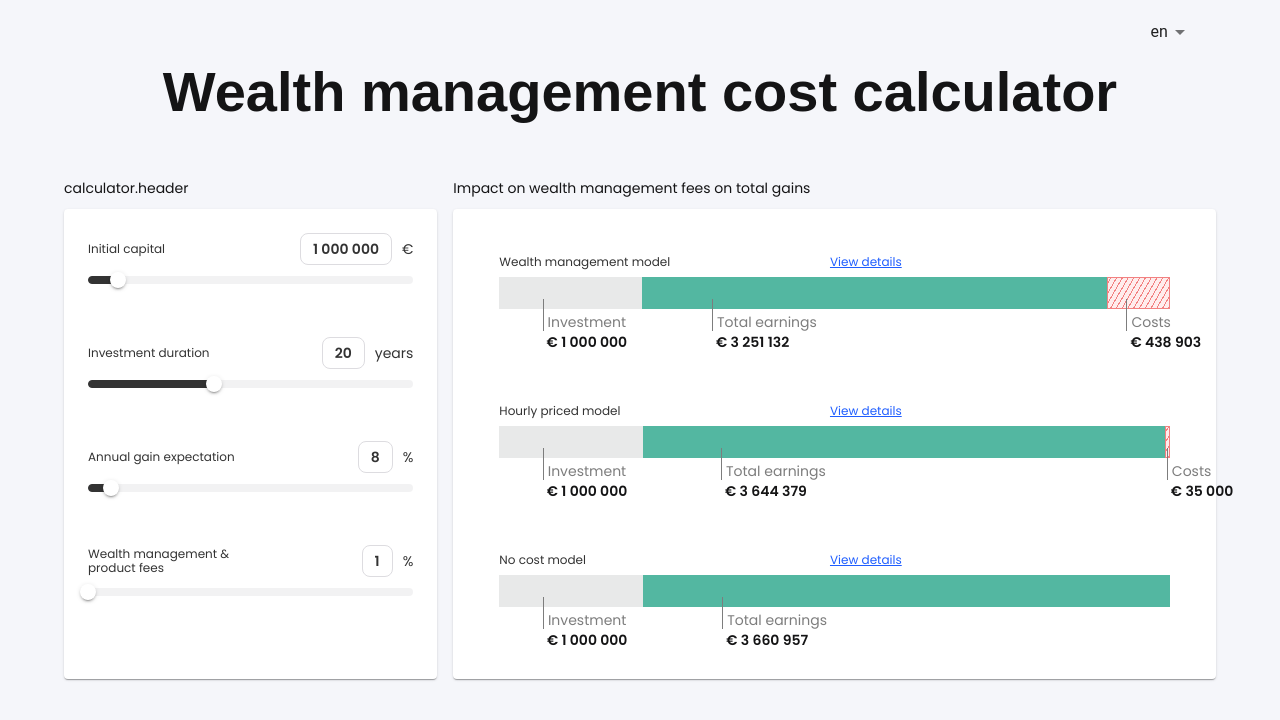
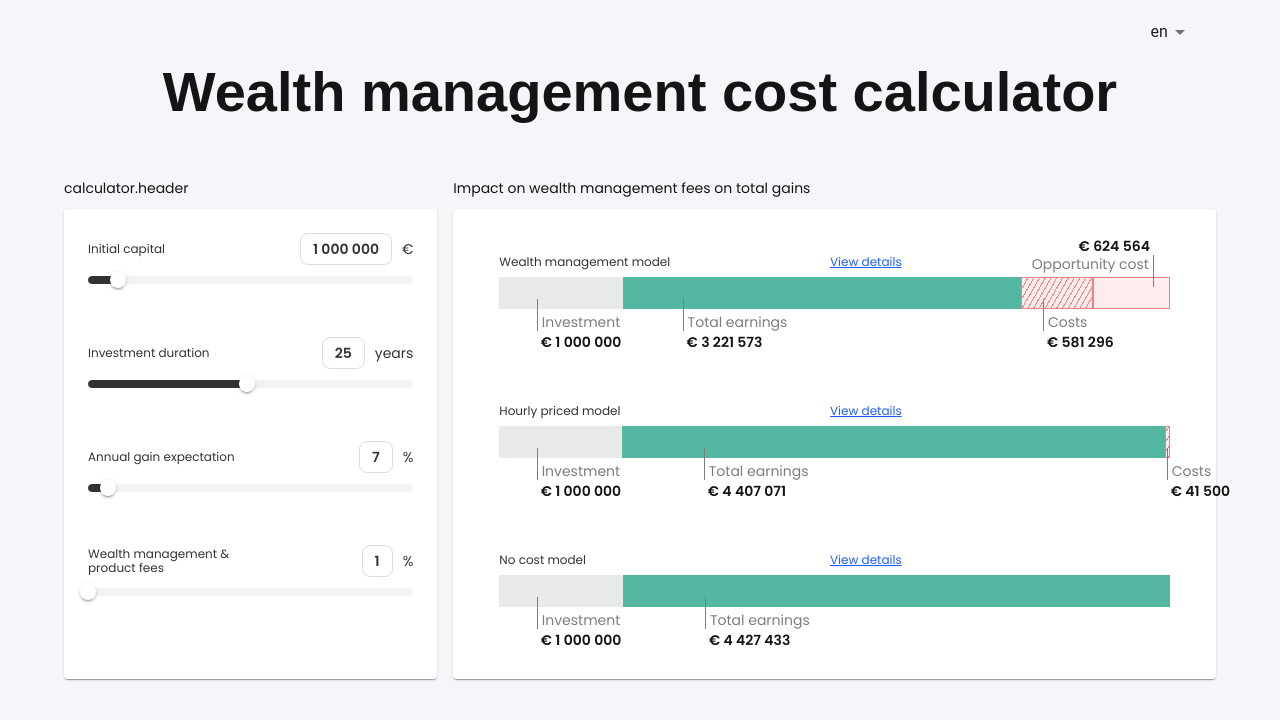
Before and after one commit to grinroman/wealth-management-calculator, a React (Create React App) app: page / in a window 1280 px wide. Shown: the top 720 px of the page. Built offline with nearby package versions, Linux system fonts and the light colour scheme; a web font is replaced by a local one.

Commit message:
dev: added opportynity costs, everything redy except localisation

```diff
--- a/src/calculations/common/getChartValuesInPercentMeasure.ts
+++ b/src/calculations/common/getChartValuesInPercentMeasure.ts
@@ -4,9 +4,12 @@ export const getChartValuesInPercentMeasure = (
   initialCapital: number,
   totalEarnings: number,
   costs: number,
-  overall: number
+  overall: number,
+  oportynityCosts?: number
 ) => ({
   initialCapitalPercent: (MAX_PERCENTAGE * initialCapital) / overall,
   totalEarningsPercent: (MAX_PERCENTAGE * totalEarnings) / overall,
   constsPercent: (MAX_PERCENTAGE * costs) / overall,
+  oportynityCostsPercent:
+    oportynityCosts && (MAX_PERCENTAGE * oportynityCosts) / overall,
 });
--- a/src/calculations/models/iterationCostsAndEarningsWMM.ts
+++ b/src/calculations/models/iterationCostsAndEarningsWMM.ts
@@ -8,7 +8,12 @@ export const iterationCostsAndEarningsWMM = ({
   investmentDuration,
   annualGainExpectation,
   wmAndProductFees,
-}: InputCostsEarningsCalcType): OutputCostsEarningsIterationType => {
+  earningsNCM,
+}: InputCostsEarningsCalcType & {
+  earningsNCM: number;
+}): OutputCostsEarningsIterationType & {
+  opportynityCosts: number;
+} => {
   annualGainExpectation = currency(annualGainExpectation).divide(100).value;
   wmAndProductFees = currency(wmAndProductFees).divide(100).value;
   let newEarning,
@@ -47,8 +52,21 @@ export const iterationCostsAndEarningsWMM = ({
     earningsTotal = currency(earningsTotal).add(newEarning).value;
     costsTotal = currency(costsTotal).add(newCost).value;
   }
-  earningsTotal = Math.round(earningsTotal);
+  earningsTotal = currency(closingBalanceArr[investmentDuration - 1]).subtract(
+    initialCapital
+  ).value;
   costsTotal = Math.round(costsTotal);
+
+  console.log('earningsNCM ', earningsNCM);
+  console.log('earningsTotal ', earningsTotal);
+  console.log('costsTotal ', costsTotal);
+
+  const opportynityCosts =
+    earningsTotal + costsTotal < earningsNCM
+      ? currency(earningsNCM).subtract(earningsTotal).subtract(-costsTotal).value
+      : 0;
+
+  // console.log('opportynityCosts ', opportynityCosts);
 
   return {
     startingBalanceArr,
@@ -57,5 +75,6 @@ export const iterationCostsAndEarningsWMM = ({
     closingBalanceArr,
     earningsTotal,
     costsTotal,
+    opportynityCosts,
   };
 };
--- a/src/components/Calculator/index.tsx
+++ b/src/components/Calculator/index.tsx
@@ -29,7 +29,7 @@ import { iterationCostsAndEarningsWMM } from 'calculations/models/iterationCosts
 import { OutputCostsEarningsIterationType } from 'types/OutputCostsEarningsIterationType';
 import { iterationCostsAndEarningsNCM } from 'calculations/models/iterationCostsAndEarningsNCM';
 
-import { useTranslation} from 'react-i18next';
+import { useTranslation } from 'react-i18next';
 
 import styles from './calculator.module.scss';
 
@@ -50,33 +50,46 @@ const Calculator: React.FC = () => {
   //states of model values
   const [stateHPM, setStateHPM] =
     useState<OutputCostsEarningsIterationType | null>(null);
-  const [stateWMM, setStateWMM] =
-    useState<OutputCostsEarningsIterationType | null>(null);
+  const [stateWMM, setStateWMM] = useState<
+    (OutputCostsEarningsIterationType & { opportynityCosts: number }) | null
+  >(null);
   const [stateNCM, setStateNCM] =
     useState<OutputCostsEarningsIterationType | null>(null);
 
   useEffect(() => {
-    const inputCalcObj = {
+    let inputCalcObj = {
       initialCapital,
       investmentDuration,
       annualGainExpectation,
       wmAndProductFees,
     };
+    const currentStateNCM = iterationCostsAndEarningsNCM(inputCalcObj);
+    const earningsNCM = currentStateNCM?.earningsTotal;
+    setStateNCM(currentStateNCM);
+    console.log('costsNCM ', earningsNCM);
     setStateHPM(iterationCostsAndEarningsHPM(inputCalcObj));
-    setStateWMM(iterationCostsAndEarningsWMM(inputCalcObj));
-    setStateNCM(iterationCostsAndEarningsNCM(inputCalcObj));
+    const wmmCalcObj = Object.assign(inputCalcObj, {
+      earningsNCM: earningsNCM as number,
+    });
+    setStateWMM(iterationCostsAndEarningsWMM(wmmCalcObj));
   }, []);
 
   useEffect(() => {
-    const inputCalcObj = {
+    let inputCalcObj = {
       initialCapital,
       investmentDuration,
       annualGainExpectation,
       wmAndProductFees,
     };
+    const currentStateNCM = iterationCostsAndEarningsNCM(inputCalcObj);
+    const earningsNCM = currentStateNCM?.earningsTotal;
+    setStateNCM(currentStateNCM);
+    console.log('costsNCM ', earningsNCM);
     setStateHPM(iterationCostsAndEarningsHPM(inputCalcObj));
-    setStateWMM(iterationCostsAndEarningsWMM(inputCalcObj));
-    setStateNCM(iterationCostsAndEarningsNCM(inputCalcObj));
+    const wmmCalcObj = Object.assign(inputCalcObj, {
+      earningsNCM: earningsNCM as number,
+    });
+    setStateWMM(iterationCostsAndEarningsWMM(wmmCalcObj));
   }, [
     initialCapital,
     investmentDuration,
@@ -105,7 +118,7 @@ const Calculator: React.FC = () => {
               color="blacked"
               fontFamily="poppins"
             >
-             {t('calculator.header')}
+              {t('calculator.header')}
             </Typography>
           </Box>
           <Paper className={styles.root__calculator}>
--- a/src/components/ChartComponent/index.tsx
+++ b/src/components/ChartComponent/index.tsx
@@ -15,7 +15,7 @@ import { OutputCostsEarningsIterationType } from 'types/OutputCostsEarningsItera
 type ChartComponentProps = {
   label: string;
   initialCapital: number;
-  chartInfo: OutputCostsEarningsIterationType;
+  chartInfo: OutputCostsEarningsIterationType & { opportynityCosts?: number };
 };
 
 const ChartComponent: React.FC<ChartComponentProps> = ({
@@ -30,16 +30,29 @@ const ChartComponent: React.FC<ChartComponentProps> = ({
     closingBalanceArr,
     earningsTotal,
     costsTotal,
+    opportynityCosts,
   } = chartInfo;
 
-  const total = initialCapital + earningsTotal - costsTotal;
-  const { initialCapitalPercent, totalEarningsPercent, constsPercent } =
-    getChartValuesInPercentMeasure(
-      initialCapital,
-      earningsTotal,
-      -costsTotal,
-      total
-    );
+  const total =
+    initialCapital +
+    earningsTotal -
+    costsTotal +
+    (opportynityCosts === undefined ? 0 : opportynityCosts);
+
+  const {
+    initialCapitalPercent,
+    totalEarningsPercent,
+    constsPercent,
+    oportynityCostsPercent,
+  } = getChartValuesInPercentMeasure(
+    initialCapital,
+    earningsTotal,
+    -costsTotal,
+    total,
+    opportynityCosts
+  );
+
+  // console.log('oportynityCostsPercent ', oportynityCostsPercent);
 
   const [open, setOpen] = useState(false);
   const openModalHandler = () => setOpen(true);
@@ -97,8 +110,18 @@ const ChartComponent: React.FC<ChartComponentProps> = ({
             percentageWidth={constsPercent}
             label="Costs"
             value={-costsTotal}
-            color="red"
+            color="red1"
             ifNeedToGetUp={totalEarningsPercent - constsPercent <= 20}
+          />
+        ) : null}
+
+        {oportynityCostsPercent && opportynityCosts ? (
+          <ChartBarItem
+            percentageWidth={oportynityCostsPercent}
+            label="Opportunity cost"
+            value={opportynityCosts}
+            color="red2"
+            ifNeedToGetUp={true}
           />
         ) : null}
       </Stack>
--- a/src/components/ChartComponent/partials/ChartBarItem/chart-bar-item.module.scss
+++ b/src/components/ChartComponent/partials/ChartBarItem/chart-bar-item.module.scss
@@ -100,9 +100,10 @@
 }
 
 .tipTop {
+  min-width: 140px;
   gap: 2px;
 
-  top: -120%;
+  top: -130%;
   left: initial;
   right: 20%;
 
--- a/src/components/ChartComponent/partials/ChartBarItem/index.tsx
+++ b/src/components/ChartComponent/partials/ChartBarItem/index.tsx
@@ -8,20 +8,21 @@ import { splitEvery3DigitWithSpace } from 'calculations/common/splitEvery3DigitW
 enum Color {
   grey = '#E8E9E9',
   green = '#53B7A1',
-  red = `repeating-linear-gradient(
+  red1 = `repeating-linear-gradient(
     -60deg,
     #F28181,
     #F28181 1px,
     #ffeded 1px,
     #ffeded 5px
   );`,
+  red2 = '#ffeded',
 }
 
 type ChartBarItemProps = {
   percentageWidth: number;
   label: string;
   value: number;
-  color: 'grey' | 'green' | 'red';
+  color: 'grey' | 'green' | 'red1' | 'red2';
   ifNeedToGetUp?: boolean;
   ifNeedToMiddle?: boolean;
   isAsPc?: boolean;
@@ -44,7 +45,7 @@ export const ChartBarItem: React.FC<ChartBarItemProps> = ({
       }}
       className={clsx(
         styles.root,
-        color === 'red' && styles['isRed'],
+        (color === 'red1' || color === 'red2') && styles['isRed'],
         color === 'grey' && styles['isGrey']
       )}
     >
--- a/src/constants/calculatorConstants.ts
+++ b/src/constants/calculatorConstants.ts
@@ -3,12 +3,12 @@ export const INITIAL_CAPITAL_MIN = 100_000;
 export const INITIAL_CAPITAL_MAX = 10_000_000;
 export const INITIAL_CAPITAL_STEP = 100_000;
 
-export const INVESTMENT_DURATION_DEFAULT = 20;
+export const INVESTMENT_DURATION_DEFAULT = 25;
 export const INVESTMENT_DURATION_MIN = 1;
 export const INVESTMENT_DURATIN_MAX = 50;
 export const INVESTMENT_DURATION_STEP = 1;
 
-export const ANNUAL_GAIN_EXPECTATION_DEFAULT = 8;
+export const ANNUAL_GAIN_EXPECTATION_DEFAULT = 7;
 export const ANNUAL_GAIN_EXPECTATION_MIN = 1;
 export const ANNUAL_GAIN_EXPECTATION_MAX = 100;
 export const ANNUAL_GAIN_EXPECTATION_STEP = 1;
--- a/src/i18.ts
+++ b/src/i18.ts
@@ -37,21 +37,39 @@ i18n
               investment:"Investment",
               totalEarnings:"Total Earnings",
               costs:"Costs",
-              compoundInterest:"Costs due to missing out on compound interest"
+              compoundInterest:"Opportunity cost"
             }
           }
         },
       },
       ax: {
         translation: {
-          h1: 'Varainhoidon kustannuslaskuri',
+          title: 'Wealth management cost calculator',
           calculator: {
-            header: 'Tiedot laskemista varten',
-            initial: 'Alkupääoma',
-            investment: 'Sijoituksen kesto',
-            annual: 'Vuotuinen voitto-odotus',
-            fees: 'Varallisuudenhoito ja tuotemaksut',
+            heading: 'Data for calculate',
+            paramas: {
+              initial: 'Initial capital',
+              investment: 'Investment duration',
+              annual: 'Annual gain expectation',
+              fees: 'Wealth management & product fees',
+              years: 'years',
+            },
           },
+          outputs:{
+            heading:"Impact on wealth management fees on total gains",
+            details:"View details",
+            models:{
+              wmm:"Wealth management model",
+              hpm:"Hourly priced model",
+              ncm:"No cost model",
+            },
+            bars:{
+              investment:"Investment",
+              totalEarnings:"Total Earnings",
+              costs:"Costs",
+              compoundInterest:"Opportunity cost"
+            }
+          }
         },
       },
     },
```
